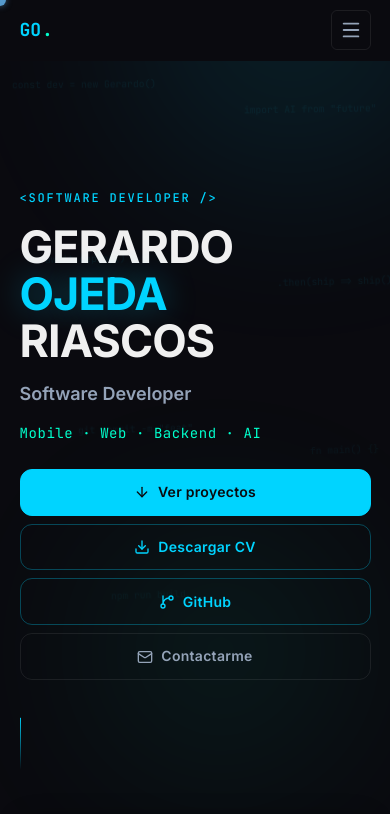
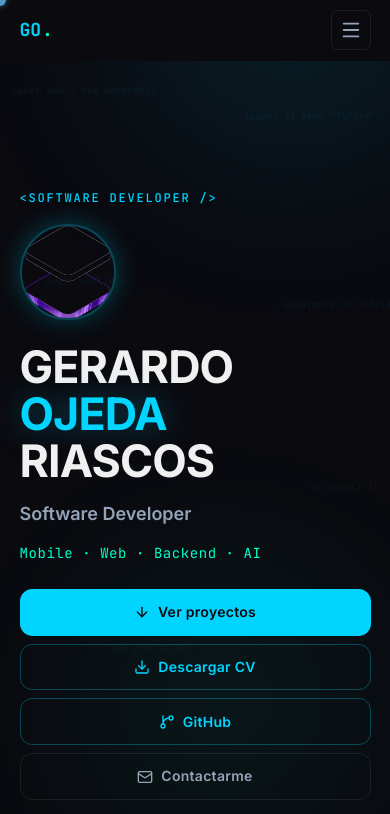
Before and after one commit to gerardoojeda47/portafolio-gerardo-ojeda-, a React (Vite) app in the folder portfolio-web/: page / in a window 390 px wide. Shown: the top 814 px of the page. Built offline with nearby package versions, Linux system fonts and the light colour scheme.

Commit message:
feat: add profile photo to Hero and real GitHub repos to GitHubSection

```diff
--- a/portfolio-web/src/components/GitHubSection/GitHubSection.css
+++ b/portfolio-web/src/components/GitHubSection/GitHubSection.css
@@ -1,79 +1,129 @@
-/* GitHubSection.css — Validates: Requirements 3.2 */
+/* GitHubSection.css — Repositorios reales con cards individuales */
 
+/* ── Section header ── */
 .github-section__header {
   margin-bottom: var(--spacing-2xl);
 }
 
-.github-card {
-  display: flex;
-  flex-direction: column;
-  align-items: center;
+/* ── Repo cards grid ── */
+.github-section__grid {
+  display: grid;
+  grid-template-columns: 1fr;
   gap: var(--spacing-lg);
-  padding: var(--spacing-xl);
-  max-width: 640px;
-  margin-inline: auto;
-  text-align: center;
+  margin-bottom: var(--spacing-2xl);
 }
 
 @media (min-width: 640px) {
-  .github-card {
-    padding: var(--spacing-2xl);
-    gap: var(--spacing-xl);
-    flex-direction: row;
-    text-align: left;
+  .github-section__grid {
+    grid-template-columns: repeat(2, 1fr);
   }
 }
 
-.github-card__icon {
+@media (min-width: 1024px) {
+  .github-section__grid {
+    grid-template-columns: repeat(3, 1fr);
+  }
+}
+
+/* ── Repo card ── */
+.repo-card {
+  display: flex;
+  flex-direction: column;
+  gap: var(--spacing-md);
+  padding: var(--spacing-xl);
+  height: 100%;
+}
+
+.repo-card__header {
+  display: flex;
+  align-items: center;
+  gap: var(--spacing-md);
+}
+
+/* ── Icon ── */
+.repo-card__icon {
   flex-shrink: 0;
   display: flex;
   align-items: center;
   justify-content: center;
-  width: 4.5rem;
-  height: 4.5rem;
-  border-radius: var(--radius-lg);
-  background: rgba(0, 212, 255, 0.08);
+  width: 2.75rem;
+  height: 2.75rem;
+  border-radius: var(--radius-md);
   border: 1px solid var(--border-accent);
-  color: var(--accent-blue);
-  box-shadow: var(--shadow-glow-blue);
   transition: box-shadow var(--transition-base), border-color var(--transition-base);
 }
 
-.github-card:hover .github-card__icon {
-  box-shadow: 0 0 32px rgba(0, 212, 255, 0.45);
+.repo-card__icon--mobile {
+  background: rgba(139, 92, 246, 0.10);
+  color: var(--accent-violet);
+  border-color: rgba(139, 92, 246, 0.30);
+}
+
+.repo-card__icon--web {
+  background: rgba(0, 212, 255, 0.08);
+  color: var(--accent-blue);
+  border-color: var(--border-accent);
+}
+
+.repo-card:hover .repo-card__icon--mobile {
+  box-shadow: 0 0 20px rgba(139, 92, 246, 0.35);
+  border-color: rgba(139, 92, 246, 0.6);
+}
+
+.repo-card:hover .repo-card__icon--web {
+  box-shadow: var(--shadow-glow-blue);
   border-color: var(--border-glow);
 }
 
-.github-card__body {
-  display: flex;
-  flex-direction: column;
-  gap: var(--spacing-sm);
-  flex: 1;
-  min-width: 0;
+/* ── Title ── */
+.repo-card__title {
+  font-size: var(--text-lg);
+  font-weight: 600;
+  color: var(--text-primary);
+  margin: 0;
+  line-height: 1.3;
 }
 
-.github-card__username {
-  font-size: clamp(var(--text-md), 2.5vw, var(--text-lg));
-  color: var(--accent-blue);
-  font-weight: 600;
-  max-width: none;
-  overflow-wrap: break-word;
-  word-break: break-all;
+/* ── Description ── */
+.repo-card__description {
+  font-size: var(--text-sm);
+  color: var(--text-secondary);
+  line-height: 1.65;
+  flex: 1;
+  max-width: unset;
+  margin: 0;
 }
 
-.github-card__description {
-  font-size: var(--text-sm);
-  color: var(--text-secondary);
-  max-width: 40ch;
+/* ── Tech chips ── */
+.repo-card__tech {
+  display: flex;
+  flex-wrap: wrap;
+  gap: var(--spacing-xs);
 }
 
-.github-card__cta {
-  flex-shrink: 0;
-  align-self: center;
+.repo-card__tech-chip {
+  font-size: var(--text-xs);
+  color: var(--accent-cyan);
+  background: rgba(0, 255, 204, 0.06);
+  border: 1px solid rgba(0, 255, 204, 0.18);
+  border-radius: var(--radius-full);
+  padding: 0.2rem 0.65rem;
 }
 
-@media (min-width: 640px) {
-  .github-card__cta {
-    align-self: auto;
-  }
+/* ── Link button ── */
+.repo-card__link {
+  display: inline-flex;
+  align-items: center;
+  gap: var(--spacing-xs);
+  font-size: var(--text-sm);
+  padding: 0.5rem 1rem;
+  align-self: flex-start;
+  margin-top: auto;
 }
+
+/* ── Profile CTA ── */
+.github-section__cta {
+  display: flex;
+  justify-content: center;
+  margin-top: var(--spacing-xl);
+}
--- a/portfolio-web/src/components/GitHubSection/GitHubSection.tsx
+++ b/portfolio-web/src/components/GitHubSection/GitHubSection.tsx
@@ -1,20 +1,118 @@
 /**
  * GitHubSection.tsx
- * Premium GitHub profile card with CTA.
+ * Repositorios reales de GitHub con cards individuales + CTA al perfil.
  * Validates: Requirements 3.1, 3.2
  */
 
-import { motion } from 'framer-motion'
-import { GitBranch, ExternalLink } from 'lucide-react'
+import { motion, type Variants } from 'framer-motion'
+import { GitBranch, ExternalLink, Smartphone, Globe, MapPin } from 'lucide-react'
 import './GitHubSection.css'
 
-const GITHUB_URL = 'https://github.com/gerardoojeda47'
-const GITHUB_USERNAME = 'github.com/gerardoojeda47'
+// ─── Datos de los repositorios ────────────────────────────────────────────────
 
-const cardVariants = {
-  hidden: { opacity: 0, y: 32 },
-  visible: { opacity: 1, y: 0, transition: { duration: 0.5, ease: 'easeOut' as const } },
+interface Repo {
+  id: string
+  title: string
+  description: string
+  url: string
+  technologies: string[]
+  icon: React.ReactNode
+  type: 'mobile' | 'web'
 }
+
+const REPOS: Repo[] = [
+  {
+    id: 'rutasapp',
+    title: 'RutasApp',
+    description:
+      'Aplicación móvil para gestión y consulta de rutas de transporte. Permite a los usuarios explorar rutas disponibles, ver paradas y obtener información de recorridos.',
+    url: 'https://github.com/gerardoojeda47/rutasapp',
+    technologies: ['Flutter', 'Dart', 'Mobile'],
+    icon: <MapPin size={22} aria-hidden="true" />,
+    type: 'mobile',
+  },
+  {
+    id: 'appmovilautos',
+    title: 'App Móvil Autos',
+    description:
+      'Aplicación móvil para exploración y catálogo de automóviles. Incluye listado de vehículos, filtros y visualización de detalles.',
+    url: 'https://github.com/gerardoojeda47/appmovilautos',
+    technologies: ['Flutter', 'Dart', 'Mobile'],
+    icon: <Smartphone size={22} aria-hidden="true" />,
+    type: 'mobile',
+  },
+  {
+    id: 'paginawedrutas',
+    title: 'Página Web Rutas',
+    description:
+      'Versión web del sistema de rutas de transporte. Interfaz responsive para consulta de rutas y paradas desde el navegador.',
+    url: 'https://github.com/gerardoojeda47/paginawedrutas',
+    technologies: ['HTML', 'CSS', 'JavaScript', 'Web'],
+    icon: <Globe size={22} aria-hidden="true" />,
+    type: 'web',
+  },
+]
+
+const GITHUB_PROFILE_URL = 'https://github.com/gerardoojeda47'
+
+// ─── Animation variants ───────────────────────────────────────────────────────
+
+const headerVariants: Variants = {
+  hidden: { opacity: 0, y: 24 },
+  visible: { opacity: 1, y: 0, transition: { duration: 0.5, ease: 'easeOut' } },
+}
+
+const gridVariants: Variants = {
+  hidden: {},
+  visible: { transition: { staggerChildren: 0.12, delayChildren: 0.1 } },
+}
+
+const cardVariants: Variants = {
+  hidden: { opacity: 0, y: 28 },
+  visible: { opacity: 1, y: 0, transition: { duration: 0.45, ease: 'easeOut' } },
+}
+
+// ─── Repo Card ────────────────────────────────────────────────────────────────
+
+function RepoCard({ repo }: { repo: Repo }) {
+  return (
+    <motion.article
+      className="repo-card glass-card glass-card--lift"
+      variants={cardVariants}
+      aria-label={`Repositorio: ${repo.title}`}
+    >
+      <div className="repo-card__header">
+        <div className={`repo-card__icon repo-card__icon--${repo.type}`}>
+          {repo.icon}
+        </div>
+        <h3 className="repo-card__title">{repo.title}</h3>
+      </div>
+
+      <p className="repo-card__description">{repo.description}</p>
+
+      <div className="repo-card__tech" aria-label="Tecnologías">
+        {repo.technologies.map((tech) => (
+          <span key={tech} className="repo-card__tech-chip mono">
+            {tech}
+          </span>
+        ))}
+      </div>
+
+      <a
+        href={repo.url}
+        target="_blank"
+        rel="noopener noreferrer"
+        className="btn btn-ghost repo-card__link"
+        aria-label={`Ver ${repo.title} en GitHub`}
+      >
+        <ExternalLink size={14} aria-hidden="true" />
+        Ver repositorio
+      </a>
+    </motion.article>
+  )
+}
+
+// ─── Main Component ───────────────────────────────────────────────────────────
 
 export function GitHubSection() {
   return (
@@ -26,46 +124,54 @@ export function GitHubSection() {
       <div className="container">
         <motion.header
           className="github-section__header"
-          initial={{ opacity: 0, y: 24 }}
-          whileInView={{ opacity: 1, y: 0 }}
+          variants={headerVariants}
+          initial="hidden"
+          whileInView="visible"
           viewport={{ once: true, margin: '-80px' }}
-          transition={{ duration: 0.5, ease: 'easeOut' }}
         >
           <p className="section-label">Open Source</p>
           <h2 id="github-title" className="section-title">
             Código en GitHub
           </h2>
+          <p className="section-subtitle">
+            Repositorios públicos — proyectos reales con código disponible.
+          </p>
         </motion.header>
 
+        {/* Repo cards grid */}
         <motion.div
-          className="github-card glass-card glass-card--accent"
-          variants={cardVariants}
+          className="github-section__grid"
+          variants={gridVariants}
+          initial="hidden"
+          whileInView="visible"
+          viewport={{ once: true, margin: '-60px' }}
+          role="list"
+          aria-label="Repositorios de GitHub"
+        >
+          {REPOS.map((repo) => (
+            <div key={repo.id} role="listitem">
+              <RepoCard repo={repo} />
+            </div>
+          ))}
+        </motion.div>
+
+        {/* CTA al perfil completo */}
+        <motion.div
+          className="github-section__cta"
+          variants={headerVariants}
           initial="hidden"
           whileInView="visible"
           viewport={{ once: true, margin: '-60px' }}
         >
-          <div className="github-card__icon" aria-hidden="true">
-            <GitBranch size={40} />
-          </div>
-
-          <div className="github-card__body">
-            <p className="github-card__username mono" aria-label={`GitHub username: ${GITHUB_USERNAME}`}>
-              {GITHUB_USERNAME}
-            </p>
-            <p className="github-card__description">
-              Proyectos personales, experimentos con IA, apps Flutter y herramientas web.
-            </p>
-          </div>
-
           <a
-            href={GITHUB_URL}
+            href={GITHUB_PROFILE_URL}
             target="_blank"
             rel="noopener noreferrer"
-            className="btn btn-primary github-card__cta"
-            aria-label="Ver perfil de GitHub de Gerardo Ojeda (abre en pestaña nueva)"
+            className="btn btn-primary"
+            aria-label="Ver perfil completo de GitHub de Gerardo Ojeda (abre en pestaña nueva)"
           >
-            <ExternalLink size={16} aria-hidden="true" />
-            View my GitHub
+            <GitBranch size={16} aria-hidden="true" />
+            Ver perfil en GitHub
           </a>
         </motion.div>
       </div>
--- a/portfolio-web/src/components/Hero/Hero.css
+++ b/portfolio-web/src/components/Hero/Hero.css
@@ -81,6 +81,29 @@
   letter-spacing: 0.04em;
   max-width: none;
   margin: 0;
+}
+
+/* ── Avatar / Profile photo ───────────────────────────────── */
+
+.hero__avatar-wrapper {
+  display: flex;
+  align-items: center;
+  margin-bottom: var(--spacing-sm);
+}
+
+.hero__avatar {
+  width: 96px;
+  height: 96px;
+  border-radius: 50%;
+  object-fit: cover;
+  border: 2px solid var(--border-accent);
+  box-shadow: 0 0 24px rgba(0, 212, 255, 0.3), var(--shadow-card);
+  transition: box-shadow var(--transition-base), border-color var(--transition-base);
+}
+
+.hero__avatar:hover {
+  box-shadow: 0 0 40px rgba(0, 212, 255, 0.5), var(--shadow-lift);
+  border-color: var(--border-glow);
 }
 
 /* ── CTA buttons row ──────────────────────────────────────── */
--- a/portfolio-web/src/components/Hero/Hero.tsx
+++ b/portfolio-web/src/components/Hero/Hero.tsx
@@ -15,6 +15,7 @@ import { useCallback } from 'react'
 import { motion, type Variants } from 'framer-motion'
 import { ArrowDown, Download, GitBranch, Mail } from 'lucide-react'
 import { TerminalWindow } from './TerminalWindow'
+import profilePhoto from '@/assets/hero.png'
 import './Hero.css'
 
 // ─── Animation variants ───────────────────────────────────────────────────────
@@ -197,6 +198,20 @@ export function Hero() {
             {'<'}Software Developer{' />'}
           </motion.p>
 
+          {/* Profile photo */}
+          <motion.div
+            className="hero__avatar-wrapper"
+            variants={itemVariants}
+          >
+            <img
+              src={profilePhoto}
+              alt="Foto de perfil de Gerardo Ojeda Riascos"
+              className="hero__avatar"
+              width={96}
+              height={96}
+            />
+          </motion.div>
+
           {/* Full name — Req 3.1 */}
           <motion.h1
             className="hero__name"
--- a/portfolio-web/src/data/projects.ts
+++ b/portfolio-web/src/data/projects.ts
@@ -104,7 +104,64 @@ export const projects: Project[] = [
     githubUrl: undefined,
   },
 
-  // ── Proyecto 2: AI Delivery Assistant ────────────────────────────────────
+  // ── Proyecto 2: RutasApp ─────────────────────────────────────────────────
+  {
+    id: 'rutasapp',
+    title: 'RutasApp',
+    status: 'completed',
+    statusLabel: 'Completado · 2024',
+    year: '2024',
+    description:
+      'Aplicación móvil para gestión y consulta de rutas de transporte urbano. Permite explorar rutas disponibles, consultar paradas y obtener información de recorridos en tiempo real.',
+    technologies: ['Flutter', 'Dart', 'Mobile'],
+    features: [
+      'Listado y exploración de rutas de transporte',
+      'Consulta de paradas por ruta',
+      'Interfaz mobile-first con Flutter',
+      'Navegación fluida entre pantallas',
+    ],
+    githubUrl: 'https://github.com/gerardoojeda47/rutasapp',
+  },
+
+  // ── Proyecto 3: App Móvil Autos ──────────────────────────────────────────
+  {
+    id: 'appmovilautos',
+    title: 'App Móvil Autos',
+    status: 'completed',
+    statusLabel: 'Completado · 2024',
+    year: '2024',
+    description:
+      'Aplicación móvil para exploración y catálogo de automóviles. Incluye listado de vehículos con detalles, filtros de búsqueda y visualización de características.',
+    technologies: ['Flutter', 'Dart', 'Mobile'],
+    features: [
+      'Catálogo de autos con galería de imágenes',
+      'Filtros de búsqueda por categoría',
+      'Pantalla de detalle por vehículo',
+      'Diseño responsive para distintos tamaños de pantalla',
+    ],
+    githubUrl: 'https://github.com/gerardoojeda47/appmovilautos',
+  },
+
+  // ── Proyecto 4: Página Web Rutas ─────────────────────────────────────────
+  {
+    id: 'paginawedrutas',
+    title: 'Página Web Rutas',
+    status: 'completed',
+    statusLabel: 'Completado · 2024',
+    year: '2024',
+    description:
+      'Versión web del sistema de consulta de rutas de transporte. Interfaz responsive que permite a los usuarios explorar recorridos y paradas directamente desde el navegador.',
+    technologies: ['HTML', 'CSS', 'JavaScript'],
+    features: [
+      'Consulta de rutas desde el navegador',
+      'Diseño responsive para móvil y desktop',
+      'Interfaz clara e intuitiva',
+      'Sin dependencias externas — HTML/CSS/JS puro',
+    ],
+    githubUrl: 'https://github.com/gerardoojeda47/paginawedrutas',
+  },
+
+  // ── Proyecto 5: AI Delivery Assistant ────────────────────────────────────
   {
     id: 'ai-delivery-assistant',
     title: 'AI Delivery Assistant',
```
